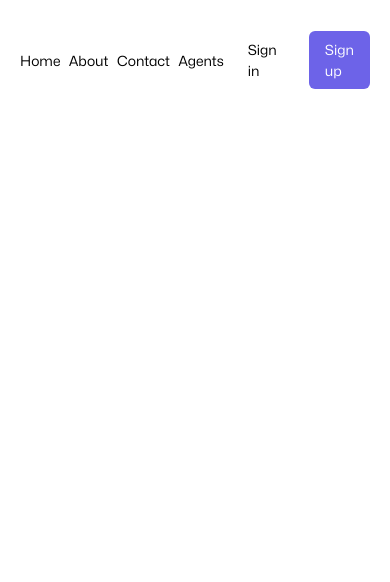
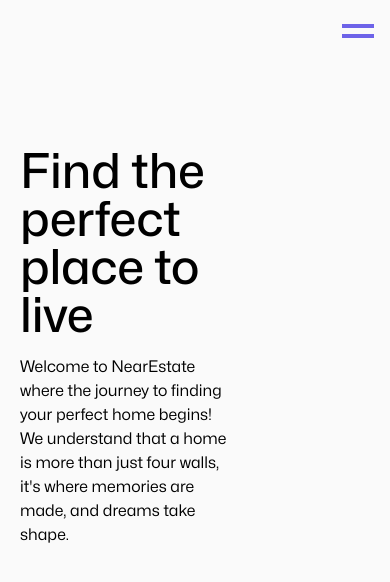
Before and after one commit to Vivek-68/Near-Estate, a React (Vite) app in the folder client/: page / in a window 390 px wide. Shown: the top 582 px of the page. Built offline with nearby package versions, Linux system fonts and the light colour scheme.

Commit message:
navbar component added

```diff
--- a/client/src/App.jsx
+++ b/client/src/App.jsx
@@ -1,10 +1,12 @@
 import React from 'react'
 import Navbar from './components/Navbar'
+import HomePage from './pages/HomePage'
 
 const App = () => {
   return (
-    <div className='max-w-[85rem] m-auto px-5 md:px-20'>
+    <div className='max-w-[85rem] m-auto px-5 md:px-20 '>
       <Navbar/>
+      <HomePage/>
     </div>
   )
 }
--- a/client/src/components/Navbar.jsx
+++ b/client/src/components/Navbar.jsx
@@ -1,8 +1,10 @@
-import React from 'react'
+import React, { useState } from 'react'
 
 const Navbar = () => {
+  const [openMenu,setOpenMenu] = useState(false);
   return (
-    <nav className='h-[7.5rem] flex justify-between items-center max-[900px]:gap-6'>
+    <>
+    <nav className=' h-[7.5rem] hidden md:flex justify-between items-center max-[900px]:gap-6'>
         <div className='flex justify-between  items-center lg:gap-16 w-[65%] max-[900px]:text-[14px]'>
             <a className='max-[900px]:hidden '><span className='text-4xl mono-medium text-lilac'>NearEstate</span></a>
             <a className='line-height-[.5rem]'>Home</a>
@@ -11,10 +13,25 @@ const Navbar = () => {
             <a href="">Agents</a>
         </div>
         <div className='flex justify-end items-center gap-8 lg:gap-16 w-[35%] max-[900px]:text-[14px]'>
-            <a href="">Sign in</a>
-            <a href="" className='text-white bg-lilac rounded-md px-4 py-2'>Sign up</a>
+            <a href="#">Sign in</a>
+            <a href="#" className='text-white bg-lilac rounded-md px-4 py-2'>Sign up</a>
         </div>
     </nav>
+    <nav className={openMenu?'md:hidden bg-lilac h-screen w-1/2 fixed right-[-50%] transition ease-in-out duration-300 -translate-x-full':'md:hidden bg-lilac h-screen w-1/2 fixed right-[-50%] transition'}>
+      <div className='fixed top-6 right-4 sm:top-8 sm:right-8' onClick={()=> setOpenMenu(prev => !prev)}>
+        <div className={openMenu?'border-2 w-8 border-white mb-[.375rem] min-[500px]:mb-2':'border-2 w-8 border-lilac mb-[.375rem] min-[500px]:mb-2'}></div>
+        <div className={openMenu?'border-2 w-8 border-white  min-[500px]:mb-2':'border-2 w-8 border-lilac'}></div>
+      </div>
+      <ul className='h-[75%] flex flex-col p-8 pt-16 gap-8 items-center text-[18px]'>
+        <li><a href="" className='text-white'>Home</a></li>
+        <li><a href="" className='text-white'>About</a></li>
+        <li><a href="" className='text-white'>Contact</a></li>
+        <li><a href="" className='text-white'>Agents</a></li>
+        <li><a href="" className='text-white'>Sign in</a></li>
+        <li><a href="" className='text-white'>Sign up</a></li>
+      </ul>
+    </nav>
+    </>
   )
 }
 
--- a/client/src/index.css
+++ b/client/src/index.css
@@ -21,3 +21,6 @@
   html{
     font-family: 'Mona Sans',sans-serif;
   }
+  body{
+    background-color:#FAFAFA;
+  }
--- /dev/null
+++ b/client/src/pages/HomePage.jsx
@@ -0,0 +1,17 @@
+import React from 'react'
+
+const HomePage = () => {
+  return (
+    <div className='flex'>
+        <div className='[height:calc(100vh-150px)] flex flex-col justify-center w-[60%] gap-4'>
+            <h1 className='max-[350px]:text-3xl max-[450px]:text-5xl text-6xl mono-medium'>Find the perfect place to live</h1>
+            <h2 className='max-[350px]:text-[14px] mono-light'>Welcome to NearEstate where the journey to finding your perfect home begins! We understand
+                that a home is more than just four walls, it's where memories are made, and dreams take shape.
+            </h2>
+        </div>
+        <div></div>
+    </div>
+  )
+}
+
+export default HomePage
--- a/client/tailwind.config.js
+++ b/client/tailwind.config.js
@@ -9,6 +9,7 @@ export default {
       colors:{
         'lilac':'#6D63E8',
         'grey':'#9E9E9E',
+        'notwhite':'#FAFAFA',
       },
     },
   },
```
